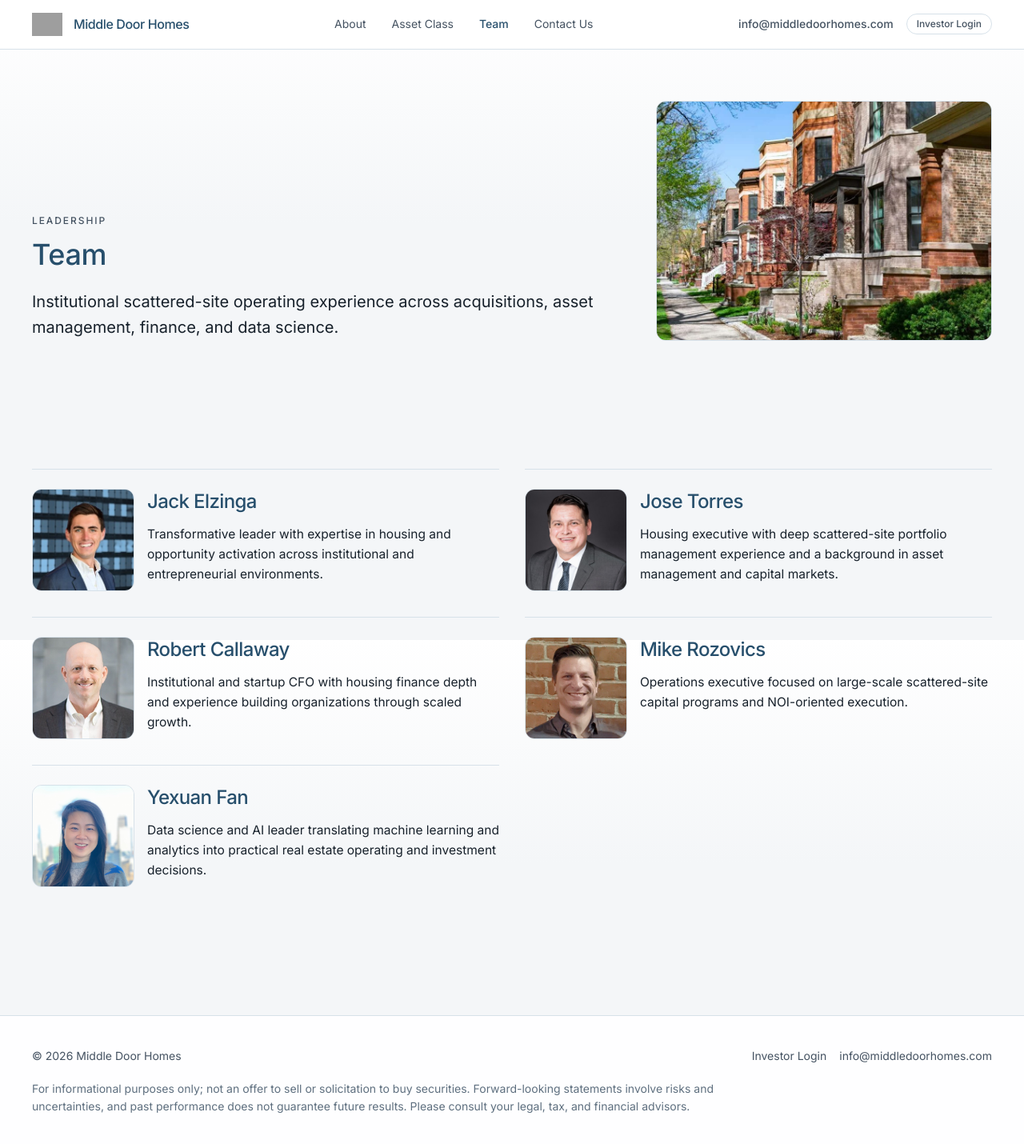
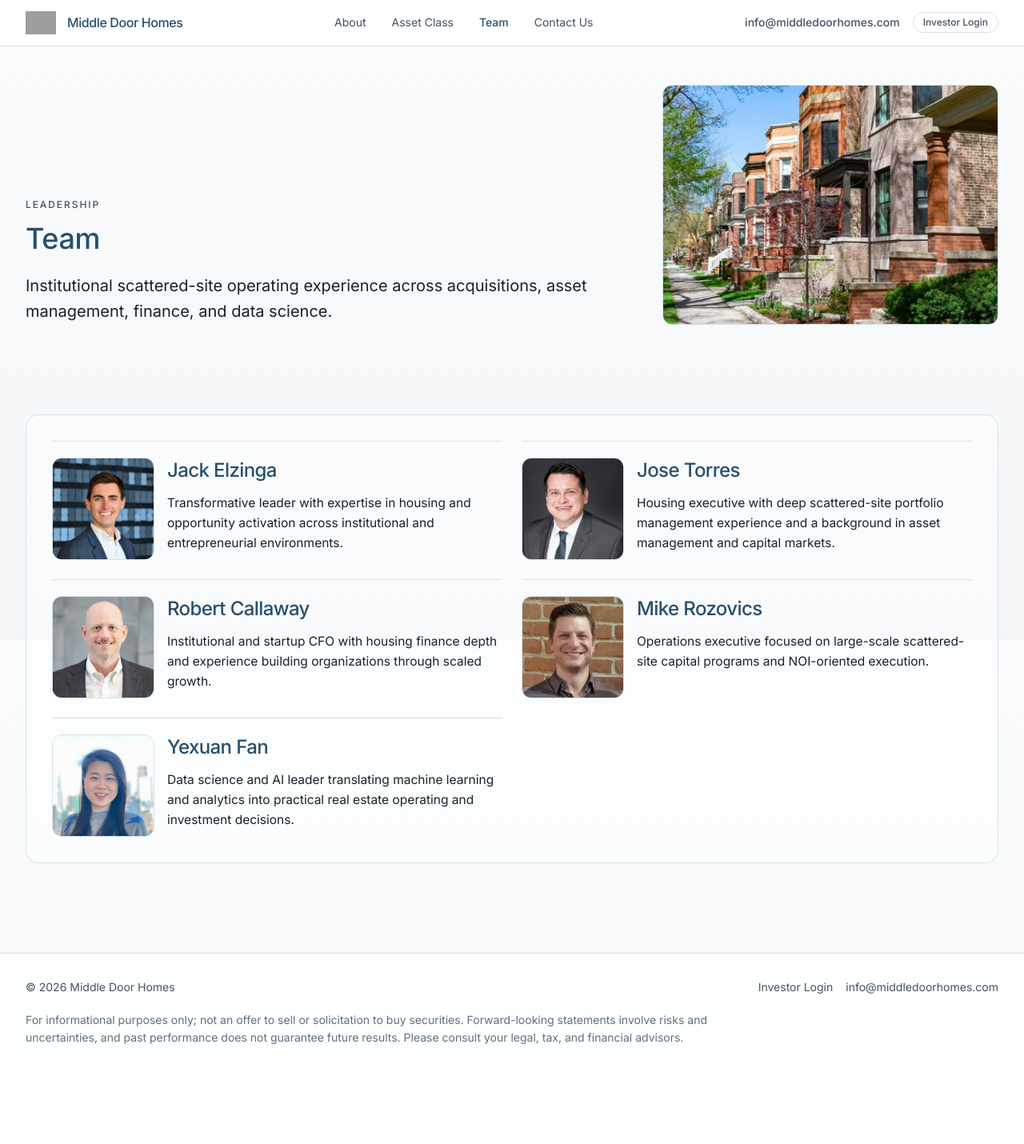
Before and after one commit to jelzinga2/Middle-Door-Homes, a Next.js app: page /team in a window 1280 px wide. Shown: the top 1430 px of the page at 80% size. After the commit the page ends 1341 px from the top, so only its background shows below. Built offline with nearby package versions, Linux system fonts and the light colour scheme; grey boxes are pictures that could not be loaded.

Commit message:
Update site content and pages

```diff
--- a/src/app/about/page.tsx
+++ b/src/app/about/page.tsx
@@ -11,9 +11,9 @@ export const metadata: Metadata = {
 export default function AboutPage() {
   return (
     <main>
-      <Section className="pb-12 pt-12 md:pt-16">
+      <Section className="pb-8 pt-10 md:pt-12">
         <Container>
-          <div className="grid gap-10 lg:grid-cols-[1fr_420px] lg:items-end">
+          <div className="grid gap-7 lg:grid-cols-[1fr_420px] lg:items-end">
             <div>
               <Eyebrow>About</Eyebrow>
               <h1 className="mt-4 max-w-3xl text-4xl font-medium tracking-tight text-[var(--mdh-title)] md:text-5xl">
@@ -39,10 +39,11 @@ export default function AboutPage() {
         </Container>
       </Section>
 
-      <Section className="pt-0">
+      <Section className="pt-1">
         <Container>
           <Heading>Platform principles</Heading>
-          <div className="mt-8 grid gap-8 border-t border-[var(--mdh-line)] pt-8 md:grid-cols-2">
+          <div className="mt-6 rounded-2xl border border-[var(--mdh-line)] bg-white/45 p-6 md:p-8">
+            <div className="grid gap-6 border-t border-[var(--mdh-line)] pt-6 md:grid-cols-2">
               <div>
                 <h3 className="text-xl font-medium text-[var(--mdh-title)]">Execution before narrative</h3>
                 <p className="mt-3 max-w-[62ch] text-[0.97rem] leading-relaxed text-[var(--mdh-ink)]">
@@ -72,6 +73,7 @@ export default function AboutPage() {
                 </p>
               </div>
             </div>
+          </div>
         </Container>
       </Section>
     </main>
--- a/src/app/asset-class/page.tsx
+++ b/src/app/asset-class/page.tsx
@@ -11,7 +11,7 @@ export const metadata: Metadata = {
 export default function AssetClassPage() {
   return (
     <main>
-      <Section className="pb-10 pt-12 md:pt-16">
+      <Section className="pb-8 pt-10 md:pt-12">
         <Container>
           <Eyebrow>Asset Class</Eyebrow>
           <h1 className="mt-4 max-w-4xl text-4xl font-medium tracking-tight text-[var(--mdh-title)] md:text-5xl">
@@ -27,7 +27,7 @@ export default function AssetClassPage() {
 
       <Section className="py-0">
         <Container>
-          <div className="grid gap-3 md:grid-cols-[1fr_360px]">
+          <div className="grid gap-3 md:grid-cols-[1fr_320px]">
             <div className="relative h-[300px] overflow-hidden rounded-xl border border-[var(--mdh-line)] md:h-[420px]">
               <Image
                 src="/images/bldg-13.jpg"
@@ -53,10 +53,11 @@ export default function AssetClassPage() {
         </Container>
       </Section>
 
-      <Section>
+      <Section className="pt-8">
         <Container>
           <Heading>Return profile and downside framing</Heading>
-          <div className="mt-7 max-w-[70ch] space-y-4 text-[0.98rem] leading-relaxed text-[var(--mdh-ink)] md:text-[1.05rem]">
+          <div className="mt-5 rounded-2xl border border-[var(--mdh-line)] bg-white/45 p-6 md:p-8">
+            <div className="max-w-[70ch] space-y-3 text-[0.98rem] leading-relaxed text-[var(--mdh-ink)] md:text-[1.05rem]">
               <p>
                 Strategy targets 5-7%+ stabilized cash yield, building toward 8-11%+ base-case organic
                 return, with 13-20% target total return / IRR over a 5-7 year horizon.
@@ -66,6 +67,7 @@ export default function AssetClassPage() {
                 with assets often acquired below replacement cost in supply-constrained markets.
               </p>
             </div>
+          </div>
         </Container>
       </Section>
     </main>
--- a/src/app/contact/page.tsx
+++ b/src/app/contact/page.tsx
@@ -10,9 +10,9 @@ export const metadata: Metadata = {
 export default function ContactPage() {
   return (
     <main>
-      <Section className="pb-10 pt-12 md:pt-16">
+      <Section className="pb-8 pt-10 md:pt-12">
         <Container>
-          <div className="grid gap-10 lg:grid-cols-[1fr_380px] lg:items-end">
+          <div className="grid gap-7 lg:grid-cols-[1fr_380px] lg:items-end">
             <div>
               <Eyebrow>Contact</Eyebrow>
               <Heading className="mt-3">Contact Us</Heading>
--- a/src/app/globals.css
+++ b/src/app/globals.css
@@ -26,7 +26,7 @@ body {
 }
 
 body {
-  background: linear-gradient(180deg, #ffffff 0%, var(--mdh-bg) 35%, var(--mdh-bg) 100%);
+  background: linear-gradient(180deg, #f9fbfc 0%, var(--mdh-bg) 100%);
   color: var(--mdh-ink);
   font-family: var(--font-inter), system-ui, -apple-system, Segoe UI, Roboto, Helvetica,
     Arial, sans-serif;
--- a/src/app/investor-login/page.tsx
+++ b/src/app/investor-login/page.tsx
@@ -11,9 +11,9 @@ export const metadata: Metadata = {
 export default function InvestorLoginPage() {
   return (
     <main>
-      <Section className="pb-10 pt-12 md:pt-16">
+      <Section className="pb-8 pt-10 md:pt-12">
         <Container>
-          <div className="grid gap-10 lg:grid-cols-[minmax(0,480px)_1fr] lg:items-start">
+          <div className="grid gap-7 lg:grid-cols-[minmax(0,480px)_1fr] lg:items-start">
             <div>
               <Eyebrow>Investor Access</Eyebrow>
               <Heading className="mt-3">Investor Login</Heading>
--- a/src/app/team/page.tsx
+++ b/src/app/team/page.tsx
@@ -39,9 +39,9 @@ const TEAM = [
 export default function TeamPage() {
   return (
     <main>
-      <Section className="pb-10 pt-12 md:pt-16">
+      <Section className="pb-8 pt-10 md:pt-12">
         <Container>
-          <div className="grid gap-10 lg:grid-cols-[1fr_420px] lg:items-end">
+          <div className="grid gap-7 lg:grid-cols-[1fr_420px] lg:items-end">
             <div>
               <Eyebrow>Leadership</Eyebrow>
               <Heading className="mt-3">Team</Heading>
@@ -64,11 +64,12 @@ export default function TeamPage() {
         </Container>
       </Section>
 
-      <Section className="pt-0">
+      <Section className="pt-1">
         <Container>
-          <div className="grid gap-8 md:grid-cols-2">
+          <div className="rounded-2xl border border-[var(--mdh-line)] bg-white/45 p-6 md:p-8">
+            <div className="grid gap-6 md:grid-cols-2">
               {TEAM.map((member) => (
-              <article key={member.name} className="grid gap-4 border-t border-[var(--mdh-line)] pt-6 md:grid-cols-[128px_1fr]">
+                <article key={member.name} className="grid gap-4 border-t border-[var(--mdh-line)] pt-5 md:grid-cols-[128px_1fr]">
                   <div className="relative h-32 w-32 overflow-hidden rounded-xl border border-[var(--mdh-line)]">
                     <Image src={member.image} alt={member.name} fill sizes="128px" className="object-cover" />
                   </div>
@@ -79,6 +80,7 @@ export default function TeamPage() {
                 </article>
               ))}
             </div>
+          </div>
         </Container>
       </Section>
     </main>
--- a/src/components/footer.tsx
+++ b/src/components/footer.tsx
@@ -3,8 +3,8 @@ import { Container } from "./ui";
 
 export function Footer() {
   return (
-    <footer className="mt-20 border-t border-[var(--mdh-line)] bg-white/95">
-      <Container className="py-10">
+    <footer className="mt-14 border-t border-[var(--mdh-line)] bg-white/95">
+      <Container className="py-8">
         <div className="flex flex-col gap-3 text-sm text-[var(--mdh-subtle)] md:flex-row md:items-center md:justify-between">
           <div>&copy; {new Date().getFullYear()} Middle Door Homes</div>
           <div className="flex items-center gap-4">
--- a/src/components/nav.tsx
+++ b/src/components/nav.tsx
@@ -19,7 +19,7 @@ export function Nav() {
 
   return (
     <header className="sticky top-0 z-50 border-b border-[var(--mdh-line)] bg-white/95 backdrop-blur">
-      <Container className="py-4">
+      <Container className="py-3.5">
         <div className="flex items-center justify-between gap-4">
           <Link href="/" className="flex items-center gap-3.5" aria-label="Middle Door Homes home">
             <Image src="/images/Logo.png" alt="Middle Door Homes" width={38} height={38} priority />
--- a/src/components/ui.tsx
+++ b/src/components/ui.tsx
@@ -8,7 +8,7 @@ type ClassName = {
 
 export function Container({ className, children }: ClassName & { children: ReactNode }) {
   return (
-    <div className={`mx-auto w-full max-w-7xl px-6 md:px-10 ${className ?? ""}`.trim()}>
+    <div className={`mx-auto w-full max-w-7xl px-5 md:px-8 ${className ?? ""}`.trim()}>
       {children}
     </div>
   );
@@ -20,7 +20,7 @@ export function Section({
   id,
 }: ClassName & { children: ReactNode; id?: string }) {
   return (
-    <section id={id} className={`py-14 md:py-20 ${className ?? ""}`.trim()}>
+    <section id={id} className={`py-10 md:py-14 ${className ?? ""}`.trim()}>
       {children}
     </section>
   );
```
Also changed, not shown: src/app/page.tsx (+42 -7 lines). Lines whose indentation alone changed are shown as unchanged.
